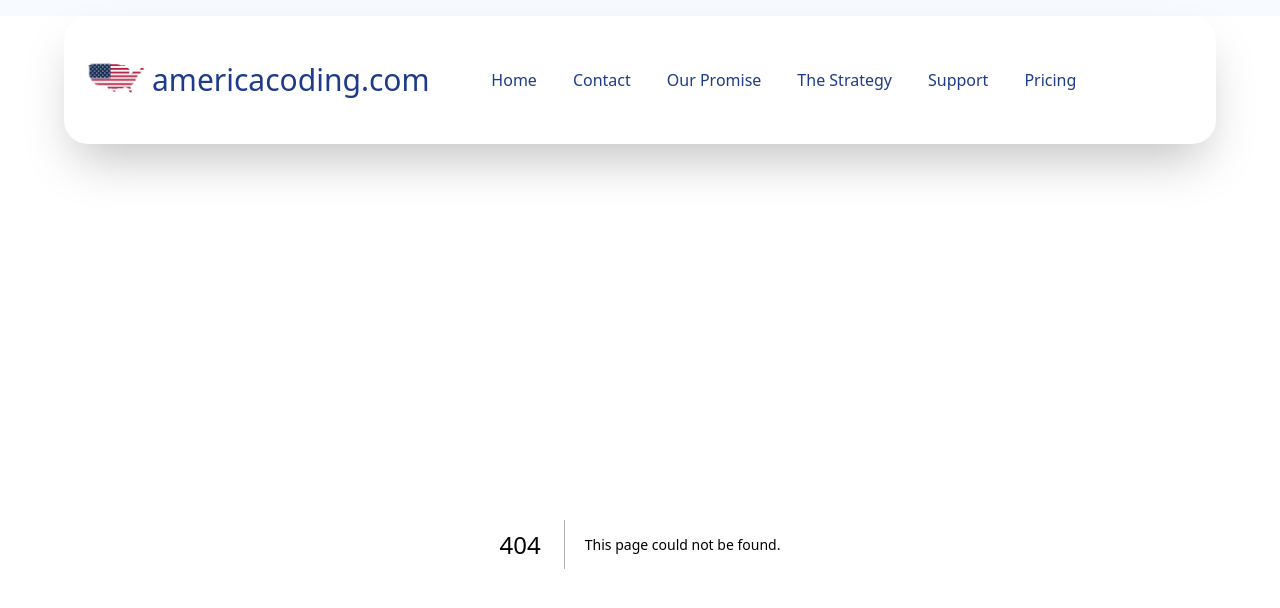
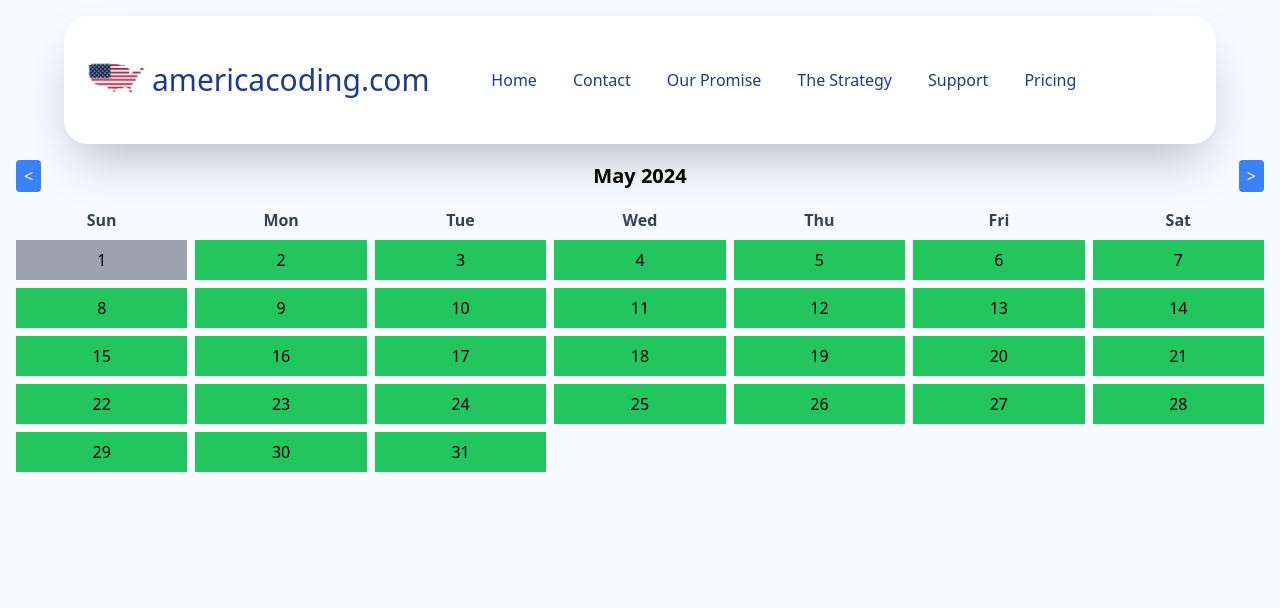
Before and after one commit to mmaniatis/mysite, a Next.js app: page /booking in a window 1280 px wide. Before the commit this address had no page. Shown: the top 608 px of the page. Built offline with nearby package versions, Linux system fonts and the light colour scheme.

Commit message:
added /booking behind scenes

```diff
--- /dev/null
+++ b/app/booking/page.tsx
@@ -0,0 +1,9 @@
+"use client"
+
+import BookingForm from "../ui/BookingForm";
+
+export default function Booking() {
+    return <div>
+        <BookingForm/>
+    </div>
+}
--- /dev/null
+++ b/app/ui/BookingForm.tsx
@@ -0,0 +1,163 @@
+import React, { useState, useEffect } from 'react';
+
+interface TimeSlot {
+  time: string;
+  isBooked: boolean;
+}
+
+interface CalendarDay {
+  day: number;
+  isInPast: boolean;
+  isBooked: boolean;
+}
+
+const testPotentialTimeSlots = {
+    'bookingId': 1,
+    'service': {
+        'id': 1,
+        'name': 'Consult',
+        'duration': 30
+    },
+    'availableDays':['Mon', 'Tue', 'Wed', 'Thu', 'Fri', 'Sat'],
+    'workingDayStart': '7:00',
+    'workingDayEnd': '11:00',
+}
+
+const testBookedTimeSlots = {
+    'bookingId': 1,
+    'bookedSlots': {
+        '2024-6-6': [['7:30', '8:17'], ['8:30', '8:31'], ['8:31', '8:59'], ['9:15', '10:00'], ['10:12', '10:48']],
+        '2024-6-7': [['7:30', '8:17'], ['8:30', '8:31'], ['8:31', '8:59'], ['9:15', '10:00'], ['10:12', '10:48']]
+    }
+}
+
+const BookingForm: React.FC = () => {
+  const [selectedDate, setSelectedDate] = useState<Date>(new Date());
+  const [calendarData, setCalendarData] = useState<CalendarDay[]>([]);
+
+  const fetchBookedTimeSlots = (selectedDate: Date) => {
+    // Assuming we have time slots for all days from 9am to 5pm
+    const alreadyBookedSlots: TimeSlot[] = []
+    var [startHours, startMinutes] = testPotentialTimeSlots["workingDayStart"].split(":")
+    var [endHours, endMinutes] = testPotentialTimeSlots["workingDayEnd"].split(":")
+    var startTime = new Date(selectedDate.getFullYear(), selectedDate.getMonth(), selectedDate.getDate(), parseInt(startHours, 10), parseInt(startMinutes, 10));
+    var endTime = new Date(selectedDate.getFullYear(), selectedDate.getMonth(), selectedDate.getDate(), parseInt(endHours, 10), parseInt(endMinutes, 10));
+    const currentDate = selectedDate.getFullYear() + "-" + (selectedDate.getMonth()) + "-" + selectedDate.getDate()
+    console.log("Finding booked times for: " + currentDate)
+
+    while(startTime < endTime) {
+        var currentTimeSlot = startTime.getHours() + ":" + startTime.getMinutes()
+        var isBooked = false
+        if (currentDate in testBookedTimeSlots['bookedSlots']) {
+            var bookedSlots: string[] = testBookedTimeSlots['bookedSlots'][currentDate]
+
+            bookedSlots.forEach(element => {
+                var [startHours, startMinutes] = element[0].split(":")
+                var [endHours, endMinutes] = element[1].split(":")
+                if(
+                    (startTime.getHours() < parseInt(endHours, 10) &&
+                    startTime.getHours() >= parseInt(startHours, 10)) ||
+                    (startTime.getHours() == parseInt(endHours, 10) &&
+                    (startTime.getHours() >= parseInt(startHours, 10) &&
+                    startTime.getMinutes() < parseInt(endMinutes, 10)))
+                ) {
+                    isBooked = true
+                } else {
+                    console.log("currentTimeSlot is not booked: " + currentTimeSlot)
+                }
+            });
+        }
+
+        if(isBooked) {
+            console.log("booked day found, date=" + currentDate);
+        }
+
+        var time = startTime.toString();
+        alreadyBookedSlots.push({time, isBooked});
+        startTime.setMinutes(startTime.getMinutes() + testPotentialTimeSlots["service"]["duration"])
+    }
+
+    return alreadyBookedSlots;
+    };
+
+  useEffect(() => {
+    const today = new Date()
+    // Update calendar data based on time slots availability
+    const daysInMonth = new Date(selectedDate.getFullYear(), selectedDate.getMonth() + 1, 0).getDate();
+    const updatedCalendarData = Array.from({ length: daysInMonth }, (_, i) => {
+        var day = i + 1;
+        var isInPast = false;
+        const currentDate: Date = new Date(selectedDate.getFullYear(), selectedDate.getMonth() + 1, day)
+        fetchBookedTimeSlots(currentDate).forEach(element => {
+            console.log(element)
+        })
+        const isBooked = !fetchBookedTimeSlots(currentDate).some(d => !d.isBooked)
+        if ( today > new Date(selectedDate.getFullYear(), selectedDate.getMonth(), day)) {
+            isInPast = true
+        }
+        return { day, isBooked, isInPast};
+    });
+    setCalendarData(updatedCalendarData);
+  }, [selectedDate]);
+
+  const handleDateChange = (num: number) => {
+    setSelectedDate(new Date(selectedDate.getFullYear(), selectedDate.getMonth() + num));
+  };
+
+  const handleDayClick = (day: number) => {
+    setSelectedDate(new Date(selectedDate.getFullYear(), selectedDate.getMonth(), day));
+    console.log(new Date(selectedDate.getFullYear(), selectedDate.getMonth(), day))
+
+  };
+
+
+  return (
+    <div className="p-4">
+      <div className="flex justify-between items-center mb-4">
+        <button
+          className="px-2 py-1 bg-blue-500 text-white rounded hover:bg-blue-600"
+          onClick={() => handleDateChange(-1)}
+        >
+          {'<'}
+        </button>
+        <h2 className="text-xl font-semibold inline-block">
+          {selectedDate.toLocaleDateString('en-US', { month: 'long', year: 'numeric' } )}
+        </h2>
+        <button
+          className="px-2 py-1 bg-blue-500 text-white rounded hover:bg-blue-600"
+          onClick={() => handleDateChange(1)}
+        >
+          {'>'}
+        </button>
+      </div>
+      <div className="grid grid-cols-7 gap-2">
+        {['Sun', 'Mon', 'Tue', 'Wed', 'Thu', 'Fri', 'Sat'].map(day => (
+          <div key={day} className="text-center font-semibold text-gray-700">
+            {day}
+          </div>
+        ))}
+        {calendarData.map((day, index) => (
+          <div
+            key={index}
+            className={`p-2 text-center
+            ${(day.isInPast ? 'bg-gray-400' : (day.isBooked ? 'bg-red-500' : 'bg-green-500 hover:bg-opacity-75 cursor-pointer'))}
+            } text-black`}
+            onClick={() => handleDayClick(day.day)}
+          >
+            {day.day}
+          </div>
+        ))}
+      </div>
+      {/* {modalOpen && (
+        <TimeSlotModal
+            onClose={handleModalClose}
+            onSelectTime={handleTimeSelect}
+            availableTimeSlots={timeSlots}
+            updateTimeSlot={setTimeSlots}
+        />
+      )} */}
+    </div>
+  );
+};
+
+export default BookingForm;
--- /dev/null
+++ b/app/ui/TimeSlotModal.tsx
@@ -0,0 +1,84 @@
+import React, { Component } from 'react';
+
+interface TimeSlot {
+  time: string;
+  isBooked: boolean;
+}
+
+interface TimeSlotModalProps {
+  onClose: () => void;
+  onSelectTime: (time: string) => void;
+  availableTimeSlots: TimeSlot[];
+  updateTimeSlot: (timeSlot: TimeSlot[]) => void;
+}
+
+interface TimeSlotModalState {
+  selectedTime: string;
+}
+
+class TimeSlotModal extends Component<TimeSlotModalProps, TimeSlotModalState> {
+  constructor(props: TimeSlotModalProps) {
+    super(props);
+    this.state = {
+      selectedTime: '',
+    };
+  }
+
+  handleTimeSelect = (time: string) => {
+    this.setState({ selectedTime: time });
+    this.props.onSelectTime(time);
+    this.props.onClose();
+  };
+
+  handleClickOutside = (event: React.MouseEvent<HTMLDivElement>) => {
+    if (event.target === event.currentTarget) {
+      this.props.onClose();
+    }
+  };
+
+  render() {
+    const { selectedTime } = this.state;
+    const { availableTimeSlots, updateTimeSlot } = this.props;
+
+    return (
+      <div className="fixed top-0 left-0 w-full h-full flex justify-center items-center bg-gray-800 bg-opacity-50 z-50" onClick={this.handleClickOutside}>
+        <div className="bg-white p-6 rounded-lg w-80" onClick={(e) => e.stopPropagation()}>
+          <div className="text-lg font-semibold mb-4">Select Time Slot</div>
+          <div className="grid grid-cols-1 gap-2">
+            {availableTimeSlots.map((timeSlot, index) => (
+              <button
+                key={index}
+                className={`px-4 py-2 rounded-lg ${
+                  timeSlot.isBooked ? 'bg-red-500 text-white' : 'bg-green-500'
+                } hover:bg-opacity-75`}
+                onClick={() => {
+                  this.handleTimeSelect(timeSlot.time);
+                  updateTimeSlot({...timeSlot, isBooked: true });
+                }}
+              >
+                {timeSlot.time}
+              </button>
+            ))}
+          </div>
+          <div className="mt-4 flex justify-end">
+            <button
+              className="px-4 py-2 bg-gray-300 text-gray-700 rounded-lg mr-2 hover:bg-gray-400"
+              onClick={this.props.onClose}
+            >
+              Cancel
+            </button>
+            <button
+              className={`px-4 py-2 bg-blue-500 text-white rounded-lg hover:bg-blue-600 ${!selectedTime && 'opacity-50 cursor-not-allowed'}`}
+              onClick={() => selectedTime && this.props.onClose()}
+              disabled={!selectedTime}
+            >
+              Confirm
+            </button>
+          </div>
+        </div>
+      </div>
+    );
+  }
+}
+
+export default TimeSlotModal;
```
